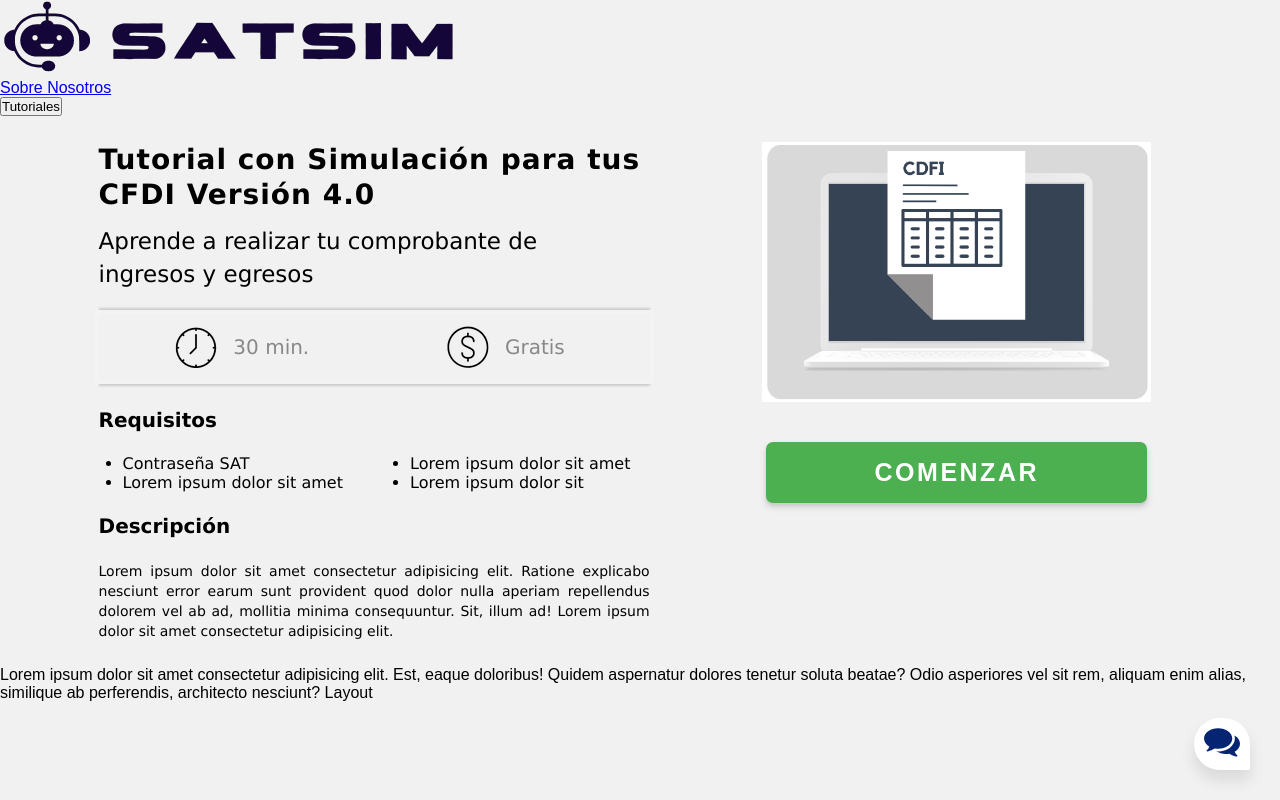
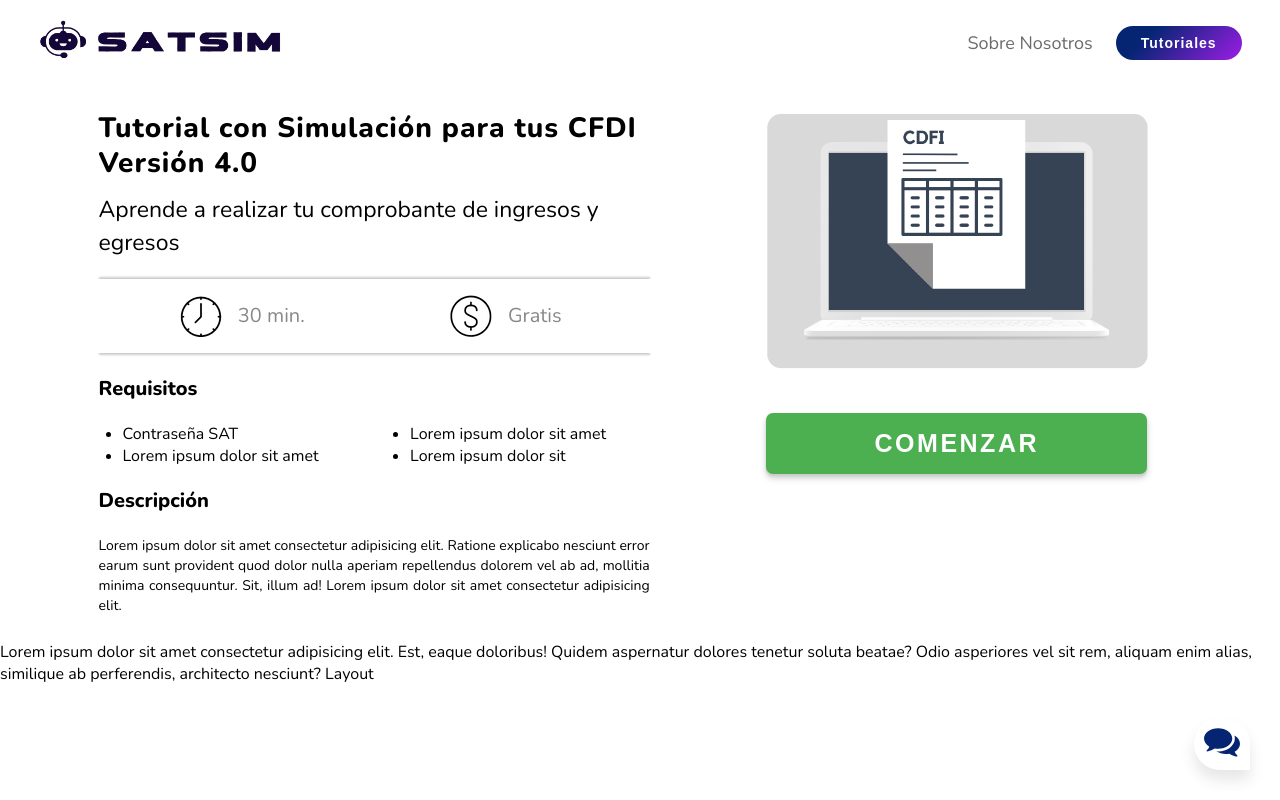
Before and after one commit to JESG-27/TUTOR-SAT, a Flask app: page /CFDI in a window 1280 px wide. Run offline with Flask 3, Linux system fonts and the light colour scheme.

Commit message:
Add files via upload

```diff
--- a/SAT-Modular/static/style.css
+++ b/SAT-Modular/static/style.css
@@ -1,3 +1,5 @@
+@import url('https://fonts.googleapis.com/css2?family=Nunito:wght@400;800&display=swap');
+
 * {
     box-sizing: border-box;
     margin: 0;
@@ -8,16 +10,17 @@ body {
     font-family: 'Nunito', sans-serif;
     font-weight: 400;
     font-size: 100%;
-    background: #F1F1F1;
+    background: #fff;
+    overflow-x: hidden;
 }
 
 *,
 html {
-    --primaryGradient: linear-gradient(93.12deg, #581B98 0.52%, #9C1DE7 100%);
-    --secondaryGradient: linear-gradient(268.91deg, #581B98 -2.14%, #9C1DE7 99.69%);
+    --primaryGradient: linear-gradient(93.12deg, #052573 0.52%, #9C1DE7 100%);
+    --secondaryGradient: linear-gradient(268.91deg, #052573 -2.14%, #9C1DE7 99.69%);
     --primaryBoxShadow: 0px 10px 15px rgba(0, 0, 0, 0.1);
     --secondaryBoxShadow: 0px -10px 15px rgba(0, 0, 0, 0.1);
-    --primary: #581B98;
+    --primary: #052573;
 }
 
 /* CHATBOX
@@ -206,26 +209,235 @@ html {
     cursor: pointer;
 }
 
-/* -------TUTORIAL CFDI PORTADA CURSO------- */
-.CFDI-container{
+/* -------NAVBAR------------------------------------------------------------------------------------------ */
+header {
+    box-sizing: border-box;
     margin: 0;
     padding: 0;
-    font-family: Verdana,Geneva,sans-serif;
+    font-size: 18px;
+    display: flex;
+    justify-content: space-between;
+    align-items: center;
+    height: 85px;
+    padding: 5px 10%;
+}
+
+.header {
+    display: flex;
+    justify-content: flex-end;
+    align-items: center;
+    height: 85px;
+    padding: 5px 3%;
+}
+
+.header .logo {
+    cursor: pointer;
+    margin-right: auto;
+}
+
+.header .logo img {
+    height: 40px;
+    width: auto;
+    transition: all 1.3s;
+}
+
+.header .logo img:hover {
+    transform: scale(1.1);
+}
+
+.header .nav-links {
+    list-style: none;
+}
+
+.header .nav-links li {
+    display: inline-block;
+    padding: 0 20px;
+}
+
+.header .nav-links a {
+    font-weight: 400;
+    color: #6b6b6b;
+    text-decoration: none;
+}
+
+.header .nav-links li a:hover {
+    color: #052573;
+
+    text-decoration: underline;
+}
+
+.header .btn button {
+    margin-left: 3px;
+    font-weight: 700;
+    font-size: 14px;
+    letter-spacing: 1px;
+    color: #fff;
+    padding: 9px 25px;
+    background: linear-gradient(315deg, #9C1DE7  0.52%,  #052573 74%);;
+    border: none;
+    border-radius: 40px;
+    cursor: pointer;
+    transition: all 0.3s ease 0s;
+}
+
+.header .btn button:hover {
+    background: #fff;
+    color: #052573;
+    transform: scale(1.1);
+}
+
+/* -------BANNER------------------------------------------------------------------------------------------ */
+
+.main {
+    margin: auto 6%;
+    padding: 0;
+    box-sizing: border-box;
+    /*font-size: ;*/
+    list-style: none;
+    text-decoration: none;
+    width: 100%;
+    height: 89vh;
+    /*IMAGEN DE FONDO*/
+    display: grid;
+    grid-template-columns: repeat(2, 1fr);
+    align-items: center;
+    gap: 2rem;
+}
+
+.text {
+    margin-right: 35px;
+}
+
+.text h5 {
+    color: #052573;
+    font-size: 1.25rem;
+    font-weight: 600;
+}
+
+.text h1 {
+    font-size: 3.70rem;
+    font-weight: 700;
+    color: black;
+    line-height: 1.2;
+    margin: 15px 0;
+}
+
+.gradient-text {
+    background: linear-gradient(315deg, #9C1DE7  0.52%,  #052573 74%);
+    -webkit-background-clip: text;
+    -webkit-text-fill-color: transparent;
+}
+
+.text p {
+    font-size: 15px;
+    color: #6b6b6b;
+    font-weight: 400;
+    letter-spacing: 0.5px;
+    line-height: 28px;
+    margin-bottom: 2.25rem;
+}
+
+.text a {
+    display: inline-block;
+    color: #fff;
+    font-size: 1rem;
+    font-weight: 600;
+    letter-spacing: 0.5px;
+    text-transform: capitalize;
+    padding: 12px 30px;
+    border-radius: 10px;
+    background: linear-gradient(315deg, #9C1DE7  0.52%,  #052573 74%);
+    transition: all .42s;
+    text-decoration: none;
+}
+
+.text {
+    padding-bottom: 6%;
+}
+
+.main-img  {
+    position: relative;
+    width: 100px;
+    height: auto;
+    margin-left: 5%;
+    padding-bottom: 5%;
+}
+
+.main-img img{
+    max-width: 800px;
+    width: 450px;
+    height: auto;
+    animation-name: slide;
+    animation-duration: 4s;
+    -o-animation-iteration-count: infinite;
+    animation-iteration-count: infinite;
+}
+
+.text a:hover {
+    background: #fff;
+    color: #052573;
+    transform: scale(1.1);
+}
+
+@keyframes slide {
+    0% {
+        transform: translateY(0px);
+    }
+    50% {
+        transform: translateY(-15px);
+    }
+    100% {
+        transform: translateY(0px);
+    }
+}
+
+
+/* -------TUTORIAL CFDI PORTADA CURSO------------------------------------------------------------------------------------------ */
+.CFDI-container {
+    margin: 0;
+    padding: 0;
+    /*font-family: Verdana, Geneva, sans-serif;*/
     box-sizing: border-box;
 }
 
 /* ---- Letras ----*/
 h1.CFDI {
-     font-size: 28px; font-style: normal; font-variant: normal; font-weight: 600; line-height: 35.4px; padding-bottom: .8rem; letter-spacing: 1px;
+    font-size: 28px;
+    font-style: normal;
+    font-variant: normal;
+    font-weight: 600;
+    line-height: 35.4px;
+    padding-bottom: .8rem;
+    letter-spacing: 1px;
 }
-h3.CFDI  {
-    font-size: 23px; font-style: normal; font-variant: normal; font-weight: 200; line-height: 32.4px; padding-right: 5rem; padding-bottom: 4%;
+
+h3.CFDI {
+    font-size: 23px;
+    font-style: normal;
+    font-variant: normal;
+    font-weight: 200;
+    line-height: 32.4px;
+    padding-right: 5rem;
+    padding-bottom: 4%;
 }
-p.CFDI  {
-    font-size: 14px; font-style: normal; font-variant: normal; font-weight: 400; line-height: 20px; text-align: justify; padding-right: 3rem;
+
+p.CFDI {
+    font-size: 14px;
+    font-style: normal;
+    font-variant: normal;
+    font-weight: 400;
+    line-height: 20px;
+    text-align: justify;
+    padding-right: 3rem;
 }
-h2.CFDI  {
-    font-size: 20px; font-style: normal; font-variant: normal; font-weight: 600; line-height: 32.4px; padding-bottom: 3%;
+
+h2.CFDI {
+    font-size: 20px;
+    font-style: normal;
+    font-variant: normal;
+    font-weight: 600;
+    line-height: 32.4px;
+    padding-bottom: 3%;
 }
 
 /* ---- Contenido ----*/
@@ -266,7 +478,7 @@ h2.CFDI  {
     display: flex;
     padding: 2%;
     margin-right: 3rem;
-    box-shadow: 0 0 0 4px rgb(243, 243, 244), 0 6px 2px #ccc, 0 -6px 2px #ccc;
+    box-shadow: 0 0 0 4px  #fff, 0 6px 2px #ccc, 0 -6px 2px #ccc;
     margin-bottom: 4%;
 }
 
```
Also changed, not shown: other parts of SAT-Modular/static/style.css (+155 -92 lines). Lines whose indentation alone changed are shown as unchanged.
